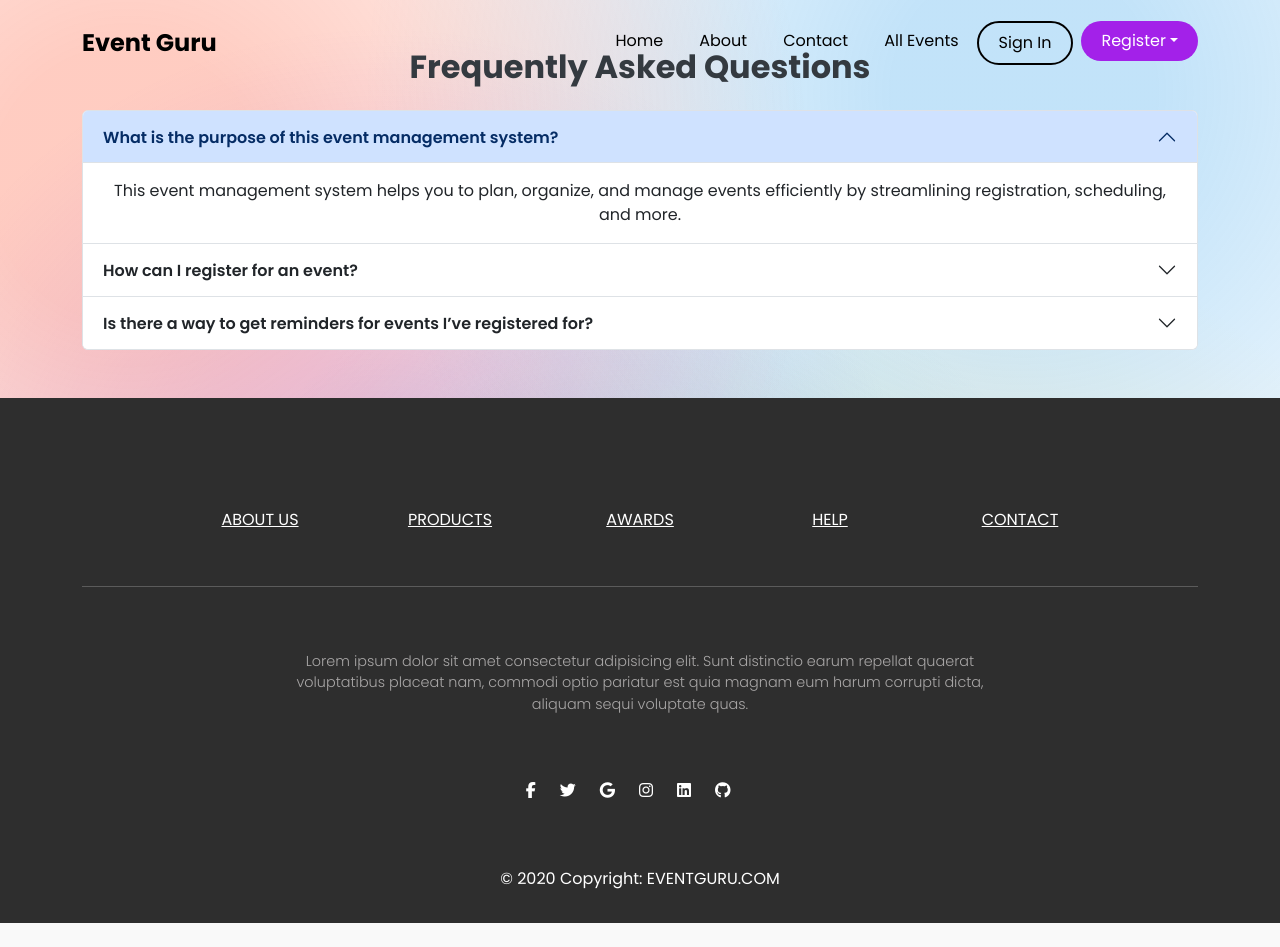
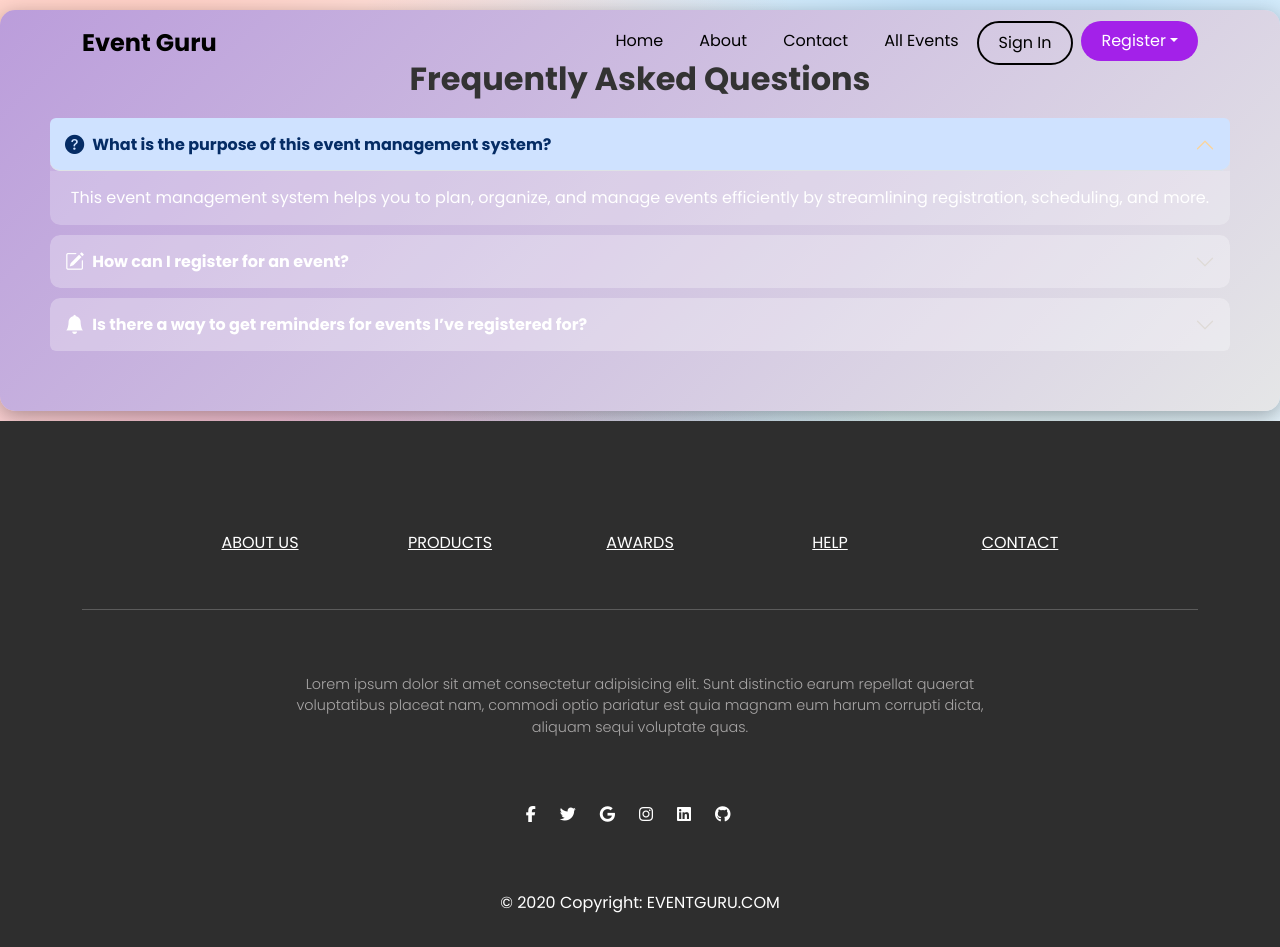
Before and after one commit to Malinda-kawshalya/Event---Management-, a React (Create React App) app in the folder event-management-frontend/: page /faq in a window 1280 px wide. Before the commit the page ends 923 px from the top, so only its background shows below. Built offline with nearby package versions, Linux system fonts and the light colour scheme.

Commit message:
color change

```diff
--- a/event-management-frontend/src/App.js
+++ b/event-management-frontend/src/App.js
@@ -31,6 +31,7 @@ const App = () => {
       <div>
         {/* Navbar displayed on all pages */}
         <div className="color-drops">
+
 
 
 
--- a/event-management-frontend/src/components/FaqSection.js
+++ b/event-management-frontend/src/components/FaqSection.js
@@ -1,11 +1,12 @@
 import React from "react";
 import 'bootstrap/dist/css/bootstrap.min.css';
 import 'bootstrap-icons/font/bootstrap-icons.css';
+import '../css/FaqSection.css'; // Importing custom CSS
 
 const FAQSection = () => {
   return (
-    <div className="container my-5">
-      <h2 className="text-center mb-4">Frequently Asked Questions</h2>
+    <div className="faq-container">
+      <h2 className="faq-title">Frequently Asked Questions</h2>
       <div className="accordion" id="faqAccordion">
         <div className="accordion-item">
           <h2 className="accordion-header" id="headingOne">
@@ -17,6 +18,7 @@ const FAQSection = () => {
               aria-expanded="true"
               aria-controls="collapseOne"
             >
+              <i className="bi bi-question-circle-fill me-2"></i>
               What is the purpose of this event management system?
             </button>
           </h2>
@@ -44,6 +46,7 @@ const FAQSection = () => {
               aria-expanded="false"
               aria-controls="collapseTwo"
             >
+              <i className="bi bi-pencil-square me-2"></i>
               How can I register for an event?
             </button>
           </h2>
@@ -55,7 +58,7 @@ const FAQSection = () => {
           >
             <div className="accordion-body">
               To register for an event, simply navigate to the event page, click
-              on "Register Now," and fill out the required details.
+              on <strong>"Register Now"</strong>, and fill out the required details.
             </div>
           </div>
         </div>
@@ -70,6 +73,7 @@ const FAQSection = () => {
               aria-expanded="false"
               aria-controls="collapseThree"
             >
+              <i className="bi bi-bell-fill me-2"></i>
               Is there a way to get reminders for events I’ve registered for?
             </button>
           </h2>
@@ -80,7 +84,7 @@ const FAQSection = () => {
             data-bs-parent="#faqAccordion"
           >
             <div className="accordion-body">
-              Yes, our system sends reminders via email and notifications to
+              Yes, our system sends <strong>reminders via email and notifications</strong> to
               ensure you don’t miss any events you’ve registered for.
             </div>
           </div>
--- /dev/null
+++ b/event-management-frontend/src/css/FaqSection.css
@@ -0,0 +1,60 @@
+/* FAQ Section Styles */
+.faq-container {
+    background: linear-gradient(135deg, #bb9ddb, #e5e6e7); /* Gradient Background */
+    color: white;
+    padding: 50px;
+    border-radius: 15px;
+    box-shadow: 0px 5px 20px rgba(0, 0, 0, 0.3);
+    text-align: center;
+    max-width: 1400px;
+    margin: 10px auto;
+  }
+
+  .faq-title {
+    font-size: 2rem;
+    font-weight: bold;
+    margin-bottom: 20px;
+  }
+
+  /* Accordion Styling */
+  .accordion-item {
+    border: none;
+    background: rgba(255, 255, 255, 0.1);
+    border-radius: 10px;
+    overflow: hidden;
+    margin-bottom: 10px;
+    transition: transform 0.3s ease-in-out;
+  }
+
+  .accordion-item:hover {
+    transform: scale(1.02);
+  }
+
+  .accordion-header button {
+    font-weight: bold;
+    color: white;
+    background: rgba(255, 255, 255, 0.2);
+    padding: 15px;
+    border-radius: 10px;
+    text-align: left;
+  }
+
+  .accordion-button:hover {
+    background: rgba(255, 255, 255, 0.3);
+  }
+
+  .accordion-button::after {
+    filter: invert(1); /* Make Bootstrap Arrow White */
+  }
+
+  .accordion-body {
+    color: white;
+    background: rgba(255, 255, 255, 0.15);
+    padding: 15px;
+    border-radius: 0 0 10px 10px;
+  }
+
+  /* Icons Styling */
+  .accordion-button i {
+    font-size: 1.2rem;
+  }
--- a/event-management-frontend/src/css/HomePage.css
+++ b/event-management-frontend/src/css/HomePage.css
@@ -23,8 +23,8 @@ body {
 
 /* CTA Section Styling */
 .cta-section {
-
-
+  max-width: 1400px;
+  margin: 10px auto;
   background: linear-gradient(135deg, #f0a7a7, #96cdf5); /* New CTA Background */
   color: white;
   border-radius: 10px;
```
